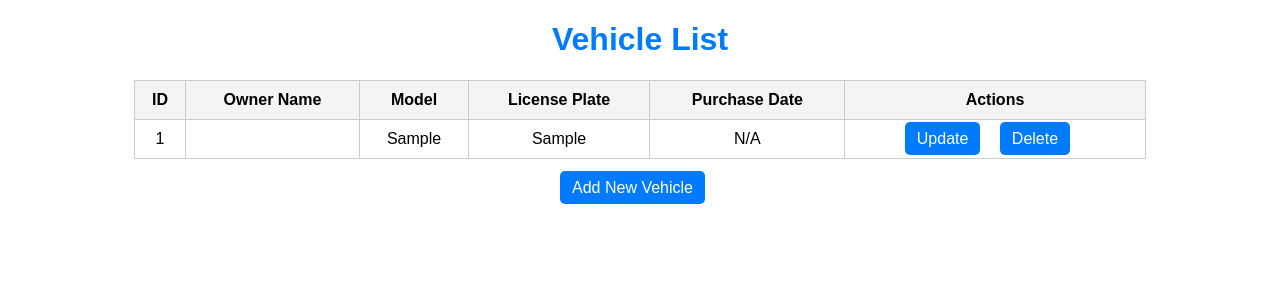
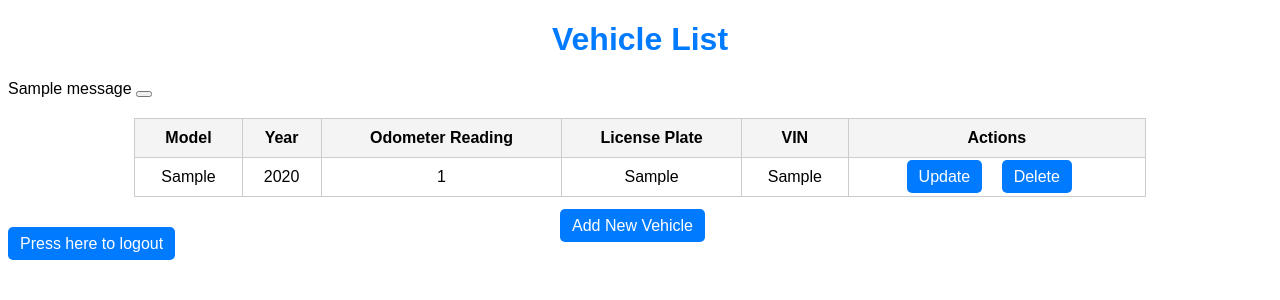
Before and after one commit to Lonewarrior147/VSRMS, a Flask app: page /view_vehicles in a window 1280 px wide. Shown: the top 300 px of the page. Run offline with Flask 3, Linux system fonts and the light colour scheme; a user stored in the database is signed in; tables that the repository leaves empty hold one stand-in row (values such as "Sample post"); one stand-in notice (Sample message) is shown.

Commit message:
Update view_vehicles.html

```diff
--- a/templates/view_vehicles.html
+++ b/templates/view_vehicles.html
@@ -39,27 +39,36 @@
 </head>
 <body>
   <h1 style="text-align: center;">Vehicle List</h1>
-
+  {% with messages = get_flashed_messages(with_categories=true) %}
+            {% if messages %}
+                {% for category, message in messages %}
+                    <div class="alert alert-{{ category }} alert-dismissible fade show" role="alert">
+                        {{ message }}
+                        <button type="button" class="btn-close" data-bs-dismiss="alert" aria-label="Close"></button>
+                    </div>
+                {% endfor %}
+            {% endif %}
+        {% endwith %}
   {% if vehicles %}
   <table>
     <thead>
       <tr>
-        <th>ID</th>
-        <th>Owner Name</th>
         <th>Model</th>
+        <th>Year</th>  <!-- Instead of Purchase Date -->
+        <th>Odometer Reading</th>
         <th>License Plate</th>
-        <th>Purchase Date</th>
+        <th>VIN</th>
         <th>Actions</th>
       </tr>
     </thead>
     <tbody>
       {% for vehicle in vehicles %}
       <tr>
-        <td>{{ vehicle.id }}</td>
-        <td>{{ vehicle.owner_name }}</td>
         <td>{{ vehicle.model }}</td>
+        <td>{{ vehicle.year }}</td>  <!-- Display Year Instead of Purchase Date -->
+        <td>{{ vehicle.odo_reading }}</td>  <!-- Odometer Reading -->
         <td>{{ vehicle.license_plate }}</td>
-        <td>{{ vehicle.purchase_date.strftime('%d-%m-%Y') if vehicle.purchase_date else 'N/A' }}</td>
+        <td>{{ vehicle.vin }}</td>
         <td>
           <a class="action-buttons" href="/update_vehicle/{{ vehicle.id }}">Update</a>
           <a class="action-buttons" href="/delete_vehicle/{{ vehicle.id }}">Delete</a>
@@ -73,7 +82,8 @@
   {% endif %}
 
   <div style="text-align: center; margin-top: 20px;">
-    <a href="/add_vehicle">Add New Vehicle</a>
+    <a href="/add_vehicle" style="text-align: center; margin-top: 20px;">Add New Vehicle</a>
   </div>
+  <a href="{{url_for('logout')}}">Press here to logout</a>
 </body>
 </html>
```
